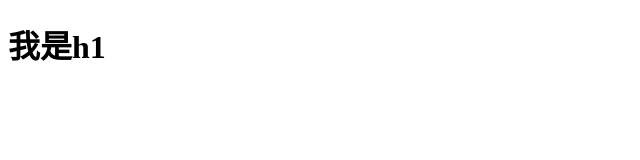
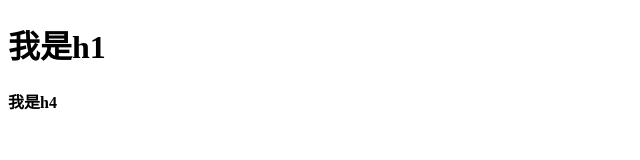
Before and after one commit to xiannu-nicole/test-2, a plain HTML site: page index.html in a window 1280 px wide. Shown: the full height of the page, 0-640 px from the left. Drawn offline with Linux system fonts and the light colour scheme.

Commit message:
增加h4

```diff
--- a/index.html
+++ b/index.html
@@ -8,5 +8,6 @@
 </head>
 <body>
     <h1>我是h1</h1>
+    <h4>我是h4</h4>
 </body>
 </html>
```
